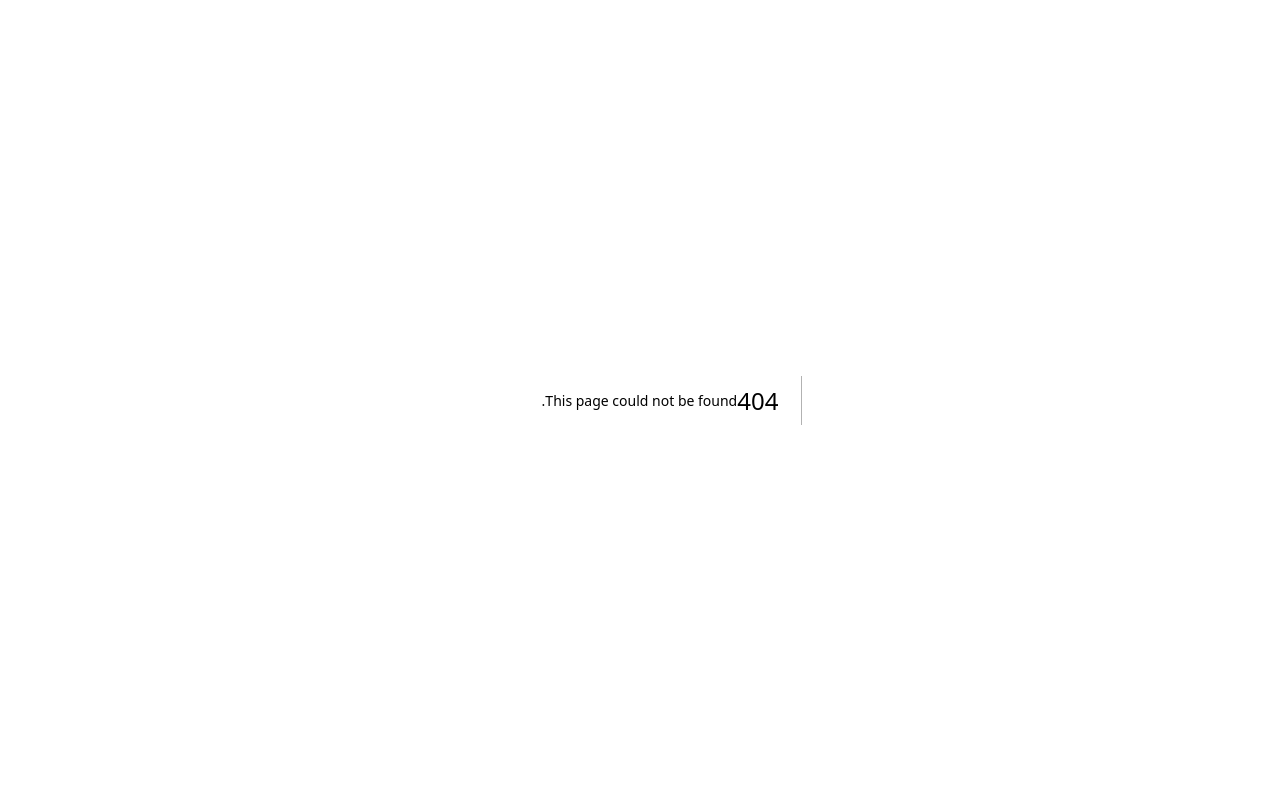
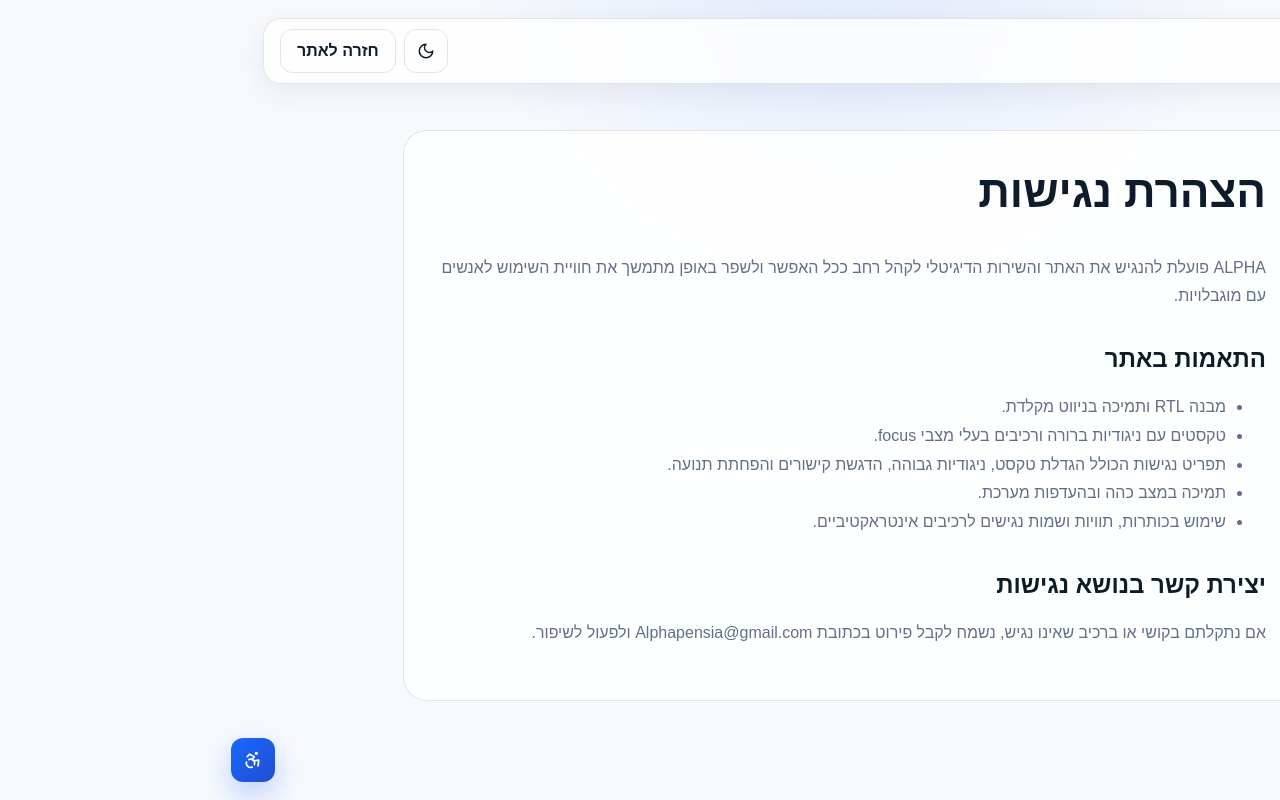
Before and after one commit to GuyMishan/AlphaMarketing, a Next.js app: page /accessibility in a window 1280 px wide. Before the commit this address had no page. Built offline with nearby package versions, Linux system fonts and the light colour scheme.

Commit message:
Complete marketing site: src/app/accessibility/page.tsx

```diff
--- /dev/null
+++ b/src/app/accessibility/page.tsx
@@ -0,0 +1,18 @@
+import { LegalShell } from "@/components/legal-shell";
+
+export default function AccessibilityPage() {
+  return <LegalShell>
+    <h1>הצהרת נגישות</h1>
+    <p>ALPHA פועלת להנגיש את האתר והשירות הדיגיטלי לקהל רחב ככל האפשר ולשפר באופן מתמשך את חוויית השימוש לאנשים עם מוגבלויות.</p>
+    <h2>התאמות באתר</h2>
+    <ul>
+      <li>מבנה RTL ותמיכה בניווט מקלדת.</li>
+      <li>טקסטים עם ניגודיות ברורה ורכיבים בעלי מצבי focus.</li>
+      <li>תפריט נגישות הכולל הגדלת טקסט, ניגודיות גבוהה, הדגשת קישורים והפחתת תנועה.</li>
+      <li>תמיכה במצב כהה ובהעדפות מערכת.</li>
+      <li>שימוש בכותרות, תוויות ושמות נגישים לרכיבים אינטראקטיביים.</li>
+    </ul>
+    <h2>יצירת קשר בנושא נגישות</h2>
+    <p>אם נתקלתם בקושי או ברכיב שאינו נגיש, נשמח לקבל פירוט בכתובת Alphapensia@gmail.com ולפעול לשיפור.</p>
+  </LegalShell>;
+}
```
